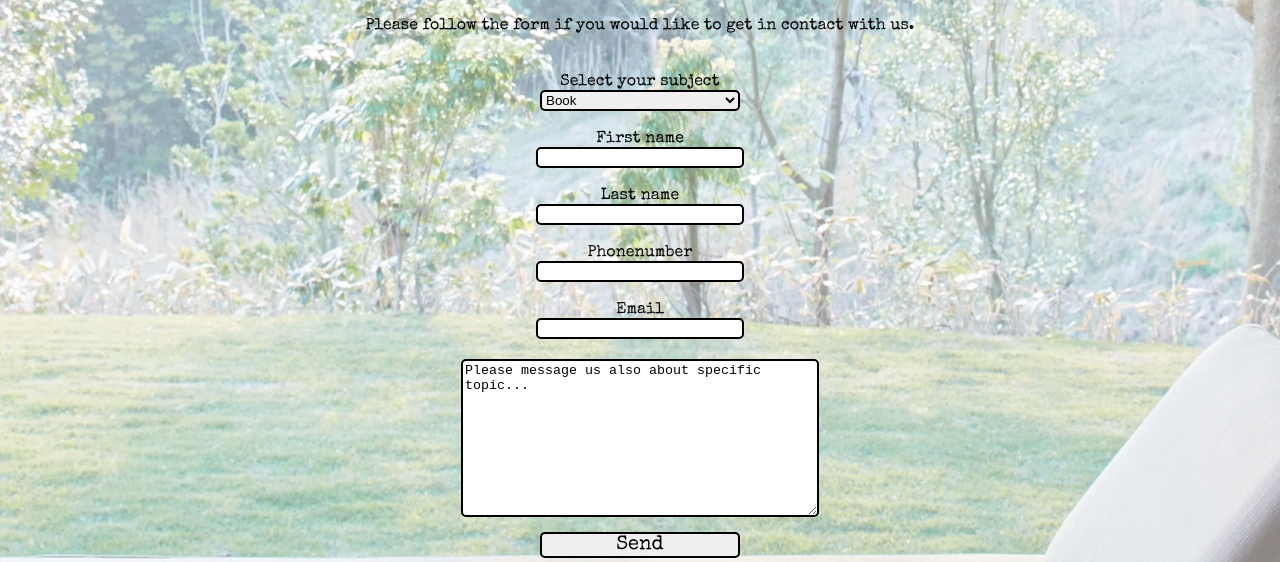
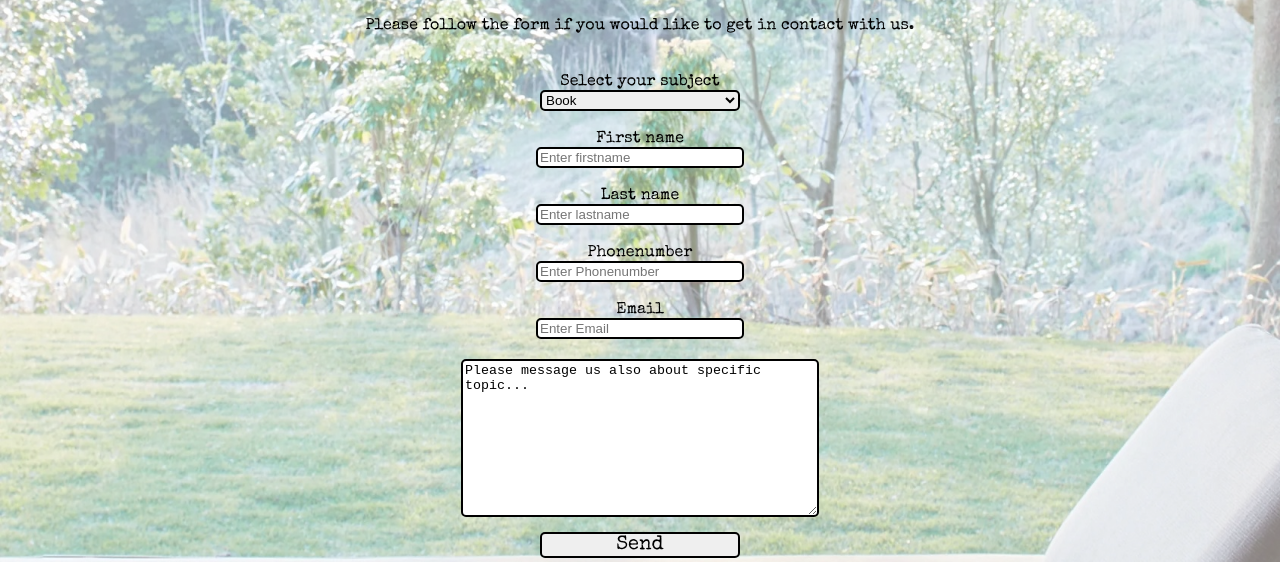
Before and after one commit to crtneko97/WebAssignment2.0, a plain HTML site: page kontakt.html in a window 1280 px wide. Shown: the part 524-1086 px from the top of the page. Drawn offline with nearby package versions, Linux system fonts and the light colour scheme.

Commit message:
added placeholder

```diff
--- a/kontakt.html
+++ b/kontakt.html
@@ -1,5 +1,5 @@
 <!DOCTYPE html>
-<html lang="sv">
+<html lang="en">
 <head>
 
     <script src="https://kit.fontawesome.com/cc1319ba98.js" crossorigin="anonymous"></script>
@@ -9,7 +9,7 @@
     <meta charset="UTF-8">
     <meta http-equiv="X-UA-Compatible" content="IE=edge">
     <meta name="viewport" content="width=device-width, initial-scale=1.0">
-    <title>SimonsOnsen</title>
+    <title>Contact</title>
 </head>
 <body>
     <header>
@@ -74,13 +74,13 @@
             <br>
 
             <label for="fname">First name</label><br>
-            <input type="text" id="fname" name="fname"><br>
+            <input type="text" id="fname" placeholder="Enter firstname" name="fname"><br>
             <label for="lname">Last name</label><br>
-            <input type="text" id="lname" name="fname"><br>
+            <input type="text" id="lname" placeholder="Enter lastname" name="fname"><br>
             <label for="phonenumber">Phonenumber</label><br>
-            <input type="text" id="phonenumber" name="phonenumber"><br>
+            <input type="text" id="phonenumber" placeholder="Enter Phonenumber" name="phonenumber"><br>
             <label for="email">Email</label><br>
-            <input type="text" id="email" name="email"><br>
+            <input type="text" id="email" placeholder="Enter Email" name="email"><br>
 
             <textarea name="message" id="message" cols="30" rows="10">Please message us also about specific topic...</textarea>
             <br>
```
Also changed, not shown: hotellrum.html (+2 -2 lines), index.html (+1 -1 lines), wcagrules.txt (deleted).
